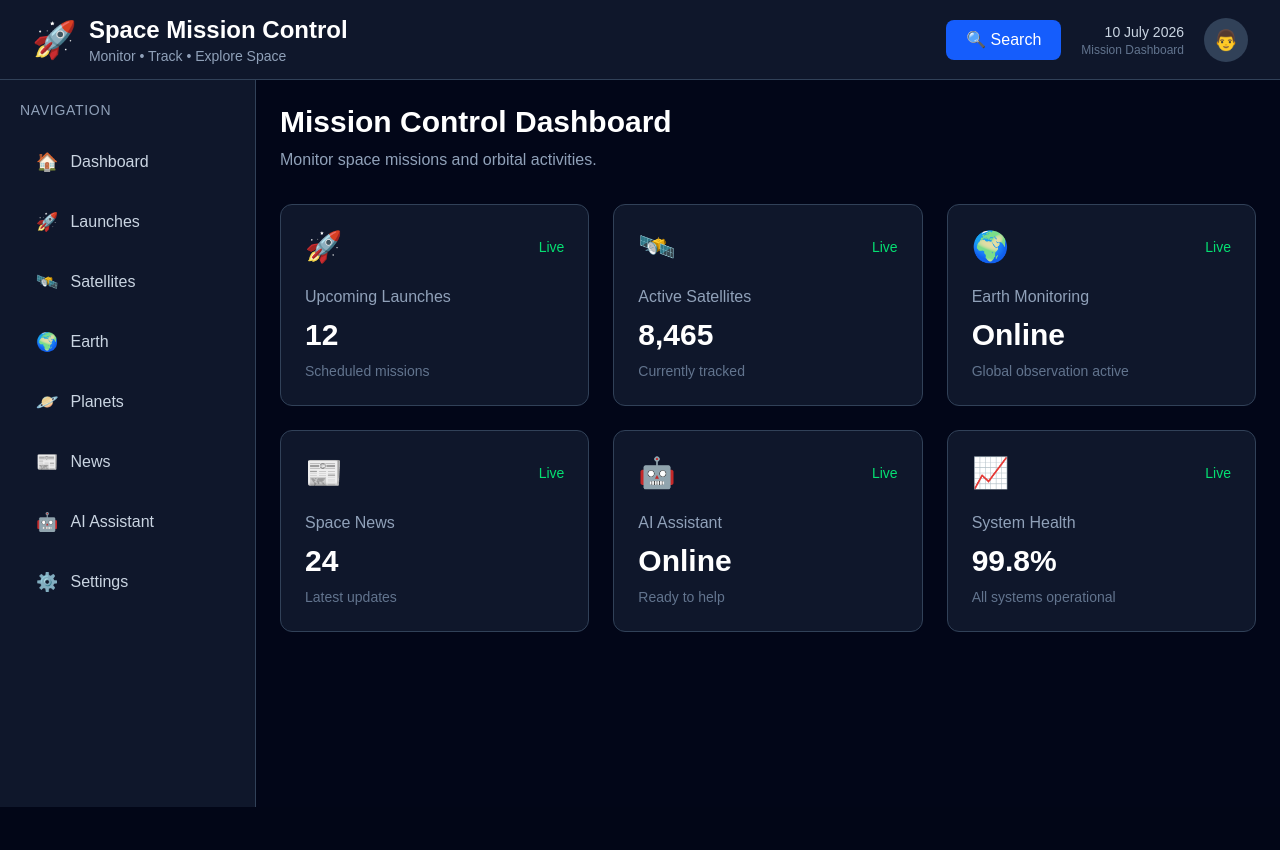
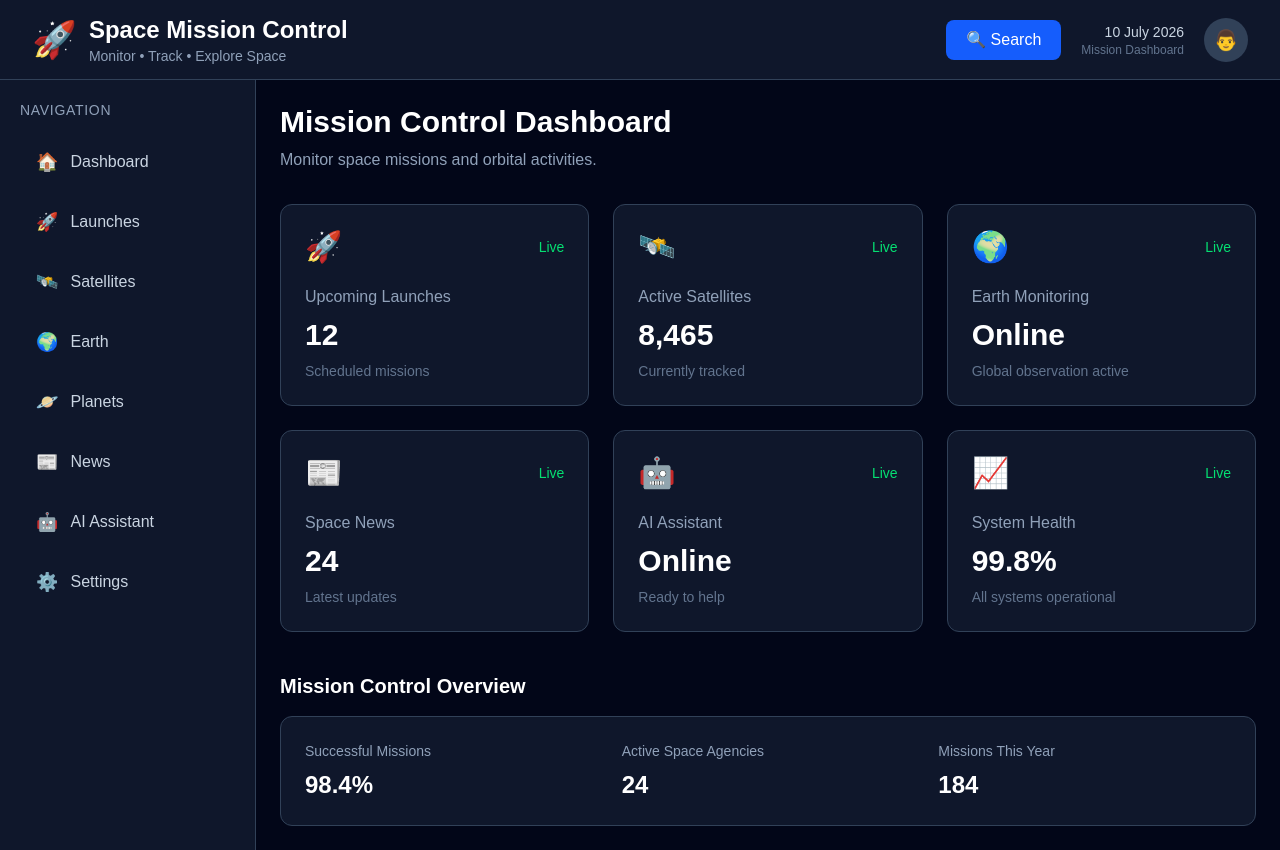
Before and after one commit to pragatipandey-tech/Space-Mission-Control, a React (Vite) app in the folder frontend/: page / in a window 1280 px wide. Before the commit the page ends 807 px from the top, so only its background shows below. Built offline with nearby package versions, Linux system fonts and the light colour scheme.

Commit message:
feat: add mission control statistics overview

```diff
--- a/frontend/src/pages/Dashboard.tsx
+++ b/frontend/src/pages/Dashboard.tsx
@@ -54,6 +54,46 @@ export default function Dashboard() {
           description="All systems operational"
         />
       </div>
+
+      <div className="mt-10">
+        <h2 className="text-xl font-semibold">
+          Mission Control Overview
+        </h2>
+
+        <div className="mt-4 rounded-xl border border-slate-700 bg-slate-900 p-6">
+          <div className="grid grid-cols-1 gap-6 md:grid-cols-3">
+            <div>
+              <p className="text-sm text-slate-400">
+                Successful Missions
+              </p>
+
+              <p className="mt-2 text-2xl font-bold">
+                98.4%
+              </p>
+            </div>
+
+            <div>
+              <p className="text-sm text-slate-400">
+                Active Space Agencies
+             </p>
+
+             <p className="mt-2 text-2xl font-bold">
+               24
+              </p>
+           </div>
+
+           <div>
+              <p className="text-sm text-slate-400">
+                Missions This Year
+             </p>
+
+             <p className="mt-2 text-2xl font-bold">
+                184
+             </p>
+           </div>
+         </div>
+       </div>
+     </div>
     </div>
   );
 }
```
